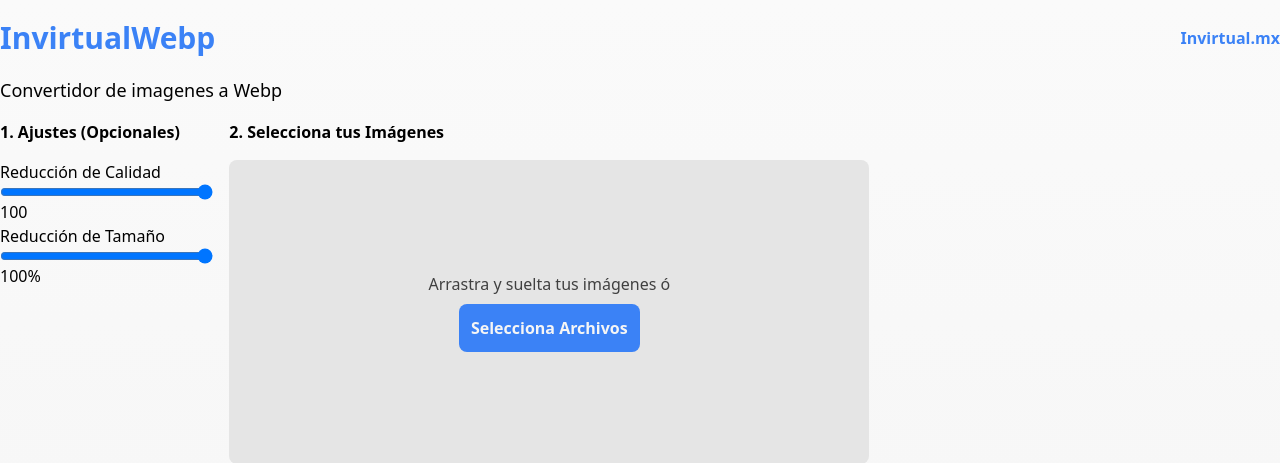
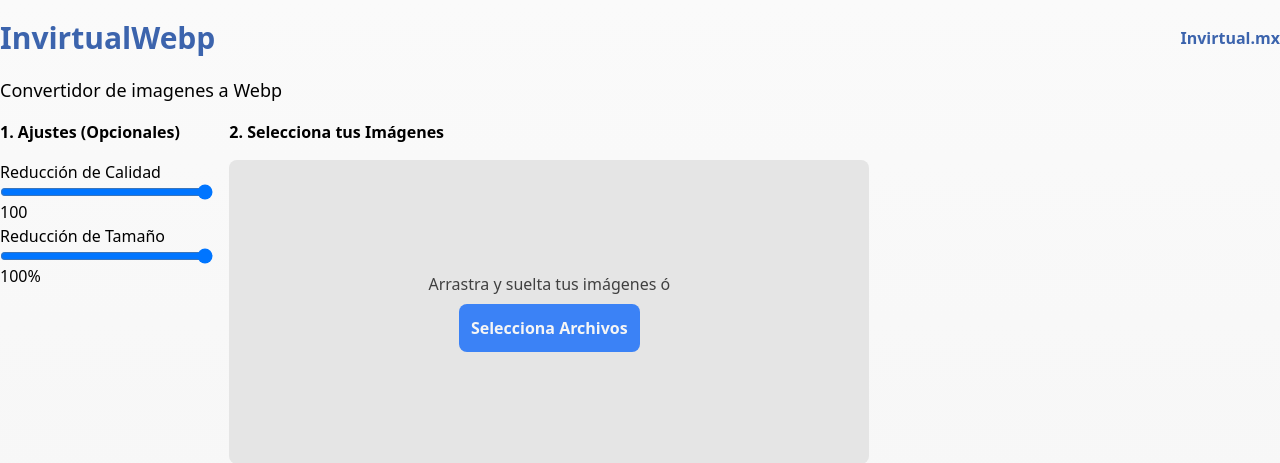
Before and after one commit to danielGarciaInv/invirtualwebp, a CodeIgniter app: page /invirtualwebp/ in a window 1280 px wide. Shown: the top 463 px of the page. Run offline with CodeIgniter, Linux system fonts and the light colour scheme.

Commit message:
Cambios minimos en estilos

```diff
--- a/application/views/comun/header.php
+++ b/application/views/comun/header.php
@@ -2,10 +2,10 @@
 <header class="w-11/12 m-auto lg:w-full">
     <div class="container w-full mx-auto my-5 flex flex-row items-center justify-between"> <!-- #3c64ad -->
         <div class="w-1/2">
-            <h2 class="text-3xl font-black text-blue-500">InvirtualWebp</h1>
+            <h2 class="text-3xl font-black text-blue-invirtual">InvirtualWebp</h1>
         </div>
         <div class="w-1/2 flex flex-row justify-end">
-            <a class="text-md font-semibold text-blue-500" href="https://invirtual.mx/">Invirtual.mx</a>
+            <a class="text-md font-semibold text-blue-invirtual" href="https://invirtual.mx/">Invirtual.mx</a>
         </div>
     </div>
 </header>
--- a/assets/css/style.css
+++ b/assets/css/style.css
@@ -787,6 +787,10 @@ Ensure the default browser behavior of the `hidden` attribute.
   transition-duration: 150ms;
 }
 
+.text-blue-invirtual{
+  color: #3c64ad;
+}
+
 .hover\:bg-blue-400:hover {
   --tw-bg-opacity: 1;
   background-color: rgb(96 165 250 / var(--tw-bg-opacity));
--- a/prestilos/style.css
+++ b/prestilos/style.css
@@ -1,3 +1,7 @@
 @tailwind base;
 @tailwind components;
 @tailwind utilities;
+
+.text-blue-invirtual{
+    color: #3c64ad;
+}
```
Also changed, not shown: 1 other file.
